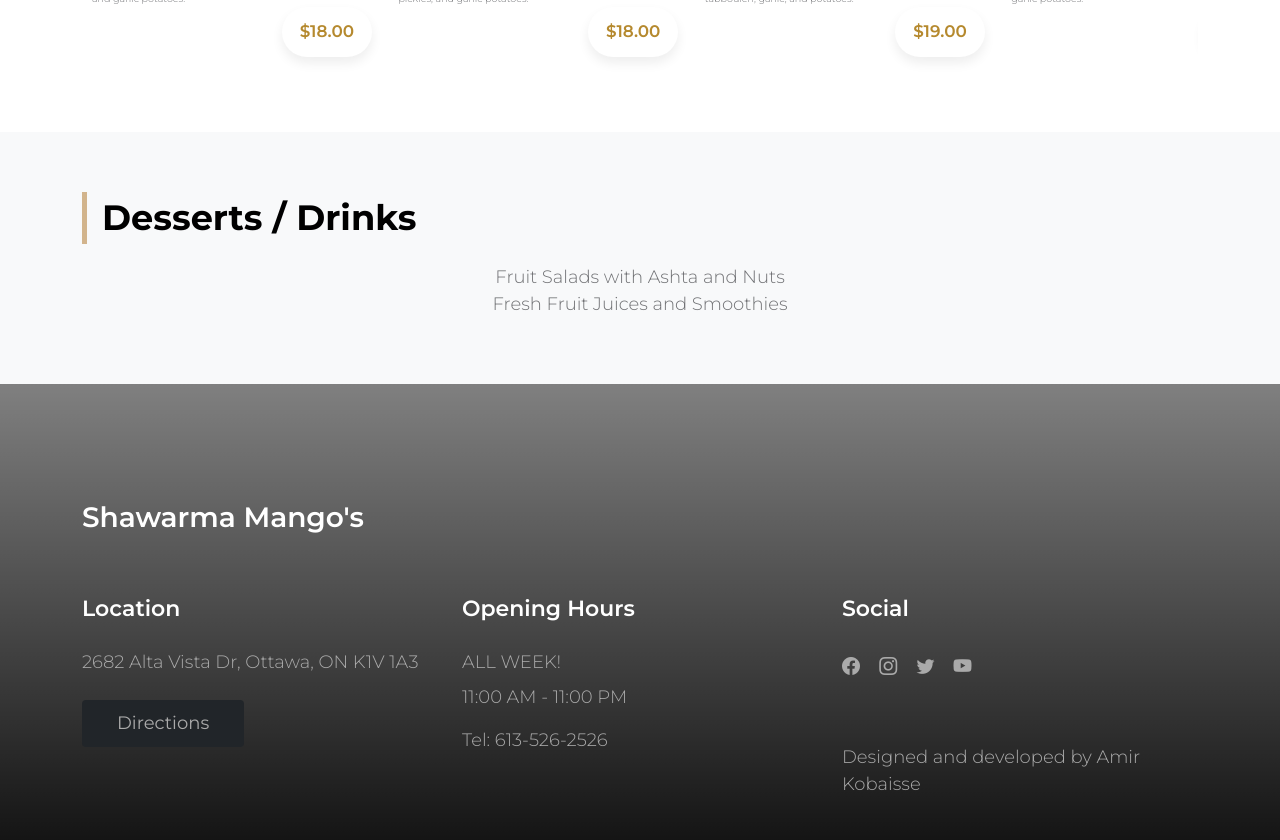
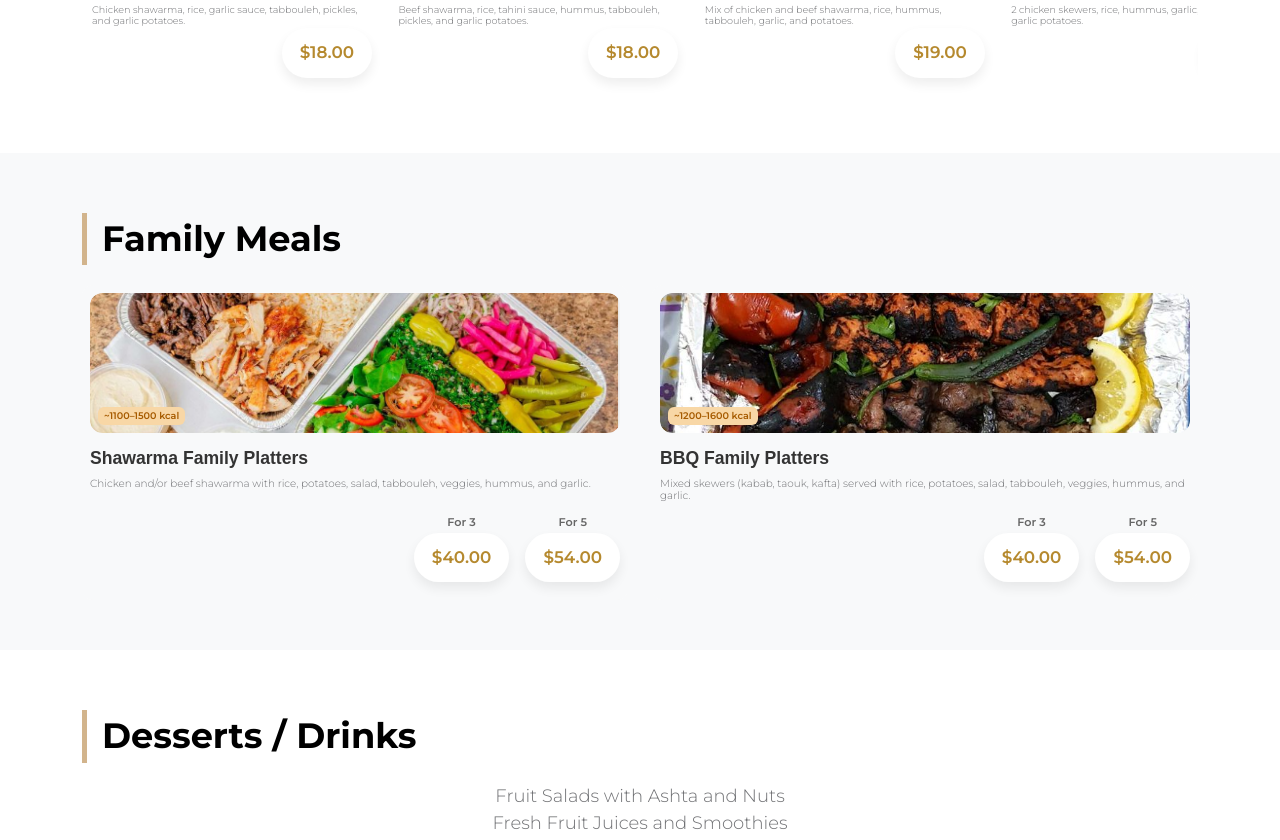
Before and after one commit to AmirKobaisse/mango-cafe-menu, a plain HTML site: page index.html in a window 1280 px wide. Shown: the part 1797-2637 px from the top of the page. Drawn offline with Linux system fonts and the light colour scheme.

Commit message:
Family section some tweaks in the looks

```diff
--- a/css/card-scroll.css
+++ b/css/card-scroll.css
@@ -111,7 +111,7 @@
   font-size: 0.6rem;
   padding: 2px 6px;
   background-color: #f8d7a6;
-  color: #a65b00;
+  color: #a65b00 !important;
   border-radius: 6px;
   position: absolute;
   bottom: 8px;
@@ -119,6 +119,36 @@
   font-weight: 600;
 }
 
+
+/* === Fix layout for Family Meals section only === */
+
+#family .menu-card {
+  min-width: 0 !important;
+  max-width: none !important;
+  width: 100% !important;
+  flex: 1 1 auto !important;
+}
+
+#family .menu-thumb {
+  padding: 8px !important;
+}
+
+#family .menu-description {
+  font-size: 0.65rem !important;
+  line-height: 1.2 !important;
+  margin-bottom: 0.4rem !important;
+}
+
+#family h4 {
+  font-size: 1.1rem !important;
+  margin-bottom: 0.5rem !important;
+  text-align: left !important;
+}
+
+#family .label-small {
+  font-size: 0.7rem !important;
+  font-weight: 600 !important;
+}
 
 /* === Responsive Adjustments === */
 
@@ -253,6 +283,7 @@
   padding: 1px 4px !important;
   bottom: 4px !important;
   left: 4px !important;
+  color: #a65b00 !important;
   border-radius: 5px !important;
   }
 
--- a/index.html
+++ b/index.html
@@ -6,6 +6,9 @@
 
     <meta name="description" content="">
     <meta name="author" content="">
+    <!-- detection on sfari off for "numbers email.." -->
+    <meta name="format-detection" content="telephone=no,email=no,address=no">
+
 
     <title>Mango Cafe Menu</title>
 
@@ -284,7 +287,9 @@
                                         </div>
                                         <h4 class="mb-2">Classic Burger</h4>
                                         <p class="menu-description">
-                                            Beef patty, lettuce, tomato, pickles, mustard, mayo, and ketchup.
+                                            Beef patty, lettuce, tomato, pickles, mustard, mayo, and ketchup.<br>
+                                            - Patty: $3.00<br>
+                                            - Cheese: $0.75
                                         </p>
                                     </div>
                                     <div class="d-flex justify-content-end gap-3 align-items-end mt-auto">
@@ -310,7 +315,9 @@
                                         </div>
                                         <h4 class="mb-2">Chicken Burger</h4>
                                         <p class="menu-description">
-                                            Chicken fillet, lettuce, tomato, and garlic mayo.
+                                            Chicken fillet, lettuce, tomato, and garlic mayo.<br>
+                                            - Patty: $3.00<br>
+                                            - Cheese: $0.75
                                         </p>
                                     </div>
                                     <div class="d-flex justify-content-end gap-3 align-items-end mt-auto">
@@ -339,7 +346,7 @@
                                             Crispy golden fried chicken with garlic dip, can, and a side of garlic potatoes or rice.
                                         </p>
                                     </div>
-                                    <div class="d-flex justify-content-end mt-auto">
+                                    <div class="d-flex justify-content-end mt-auto price-align">
                                         <span class="price-bubble">$6.50</span>
                                     </div>
                                 </div>
@@ -358,7 +365,7 @@
                                             5pc fried chicken, garlic dip, can, and a side of rice or garlic potatoes.
                                         </p>
                                     </div>
-                                    <div class="d-flex justify-content-end mt-auto">
+                                    <div class="d-flex justify-content-end mt-auto price-align">
                                         <span class="price-bubble">$14.99</span>
                                     </div>
                                 </div>
@@ -558,9 +565,79 @@
             </div>
         </section>
 
+        <!-- Family section -->
+        <section id="family" class="menu section-padding bg-light">
+            <div class="container">
+                <h2 class="section-title text-start">Family Meals</h2>
+                <div class="row">
+
+                <!-- Shawarma Family Platters -->
+                    <div class="col-6">
+                        <div class="menu-card h-100 w-100">
+                        <div class="menu-thumb d-flex flex-column h-100 justify-content-between bg-light p-2">
+                            <div>
+                            <div class="menu-image-wrap">
+                                <img src="images/shawarma-family.jpg" class="img-fluid menu-image" alt="Shawarma Family Platters">
+                                <span class="menu-calorie">~1100–1500 kcal</span>
+                            </div>
+                            <h4 class="mb-2">Shawarma Family Platters</h4>
+                            <p class="menu-description">
+                                Chicken and/or beef shawarma with rice, potatoes, salad, tabbouleh, veggies, hummus, and garlic.
+                            </p>
+                            </div>
+                            <div class="d-flex justify-content-end gap-3 align-items-end mt-auto price-align">
+                            <div class="text-center">
+                                <span class="label-small">For 3</span><br>
+                                <span class="price-bubble">$40.00</span>
+                            </div>
+                            <div class="text-center">
+                                <span class="label-small">For 5</span><br>
+                                <span class="price-bubble">$54.00</span>
+                            </div>
+                            </div>
+                        </div>
+                        </div>
+                    </div>
+
+                    <!-- BBQ Family Platters -->
+                    <div class="col-6">
+                        <div class="menu-card h-100 w-100">
+                        <div class="menu-thumb d-flex flex-column h-100 justify-content-between bg-light p-2">
+                            <div>
+                            <div class="menu-image-wrap">
+                                <img src="images/bbq-family.jpg" class="img-fluid menu-image" alt="BBQ Family Platters">
+                                <span class="menu-calorie">~1200–1600 kcal</span>
+                            </div>
+                            <h4 class="mb-2">BBQ Family Platters</h4>
+                            <p class="menu-description">
+                                Mixed skewers (kabab, taouk, kafta) served with rice, potatoes, salad, tabbouleh, veggies, hummus, and garlic.
+                            </p>
+                            </div>
+                            <div class="d-flex justify-content-end gap-3 align-items-end mt-auto price-align">
+                            <div class="text-center">
+                                <span class="label-small">For 3</span><br>
+                                <span class="price-bubble">$40.00</span>
+                            </div>
+                            <div class="text-center">
+                                <span class="label-small">For 5</span><br>
+                                <span class="price-bubble">$54.00</span>
+                            </div>
+                            </div>
+                        </div>
+                        </div>
+                    </div>
+
+                </div>
+            </div>
+        </section>
+
+
+
+
+
 
         <!-- DD section -->
-        <section id="desserts" class="menu section-padding bg-light">
+        <section id="desserts" class="menu section-padding bg-white">
             <div class="container">
                 <h2 class="section-title text-start">Desserts / Drinks</h2>
                 <div class="row">
```
Also changed, not shown: images/bbq-family.jpg (added), images/shawarma-family.jpg (added).
